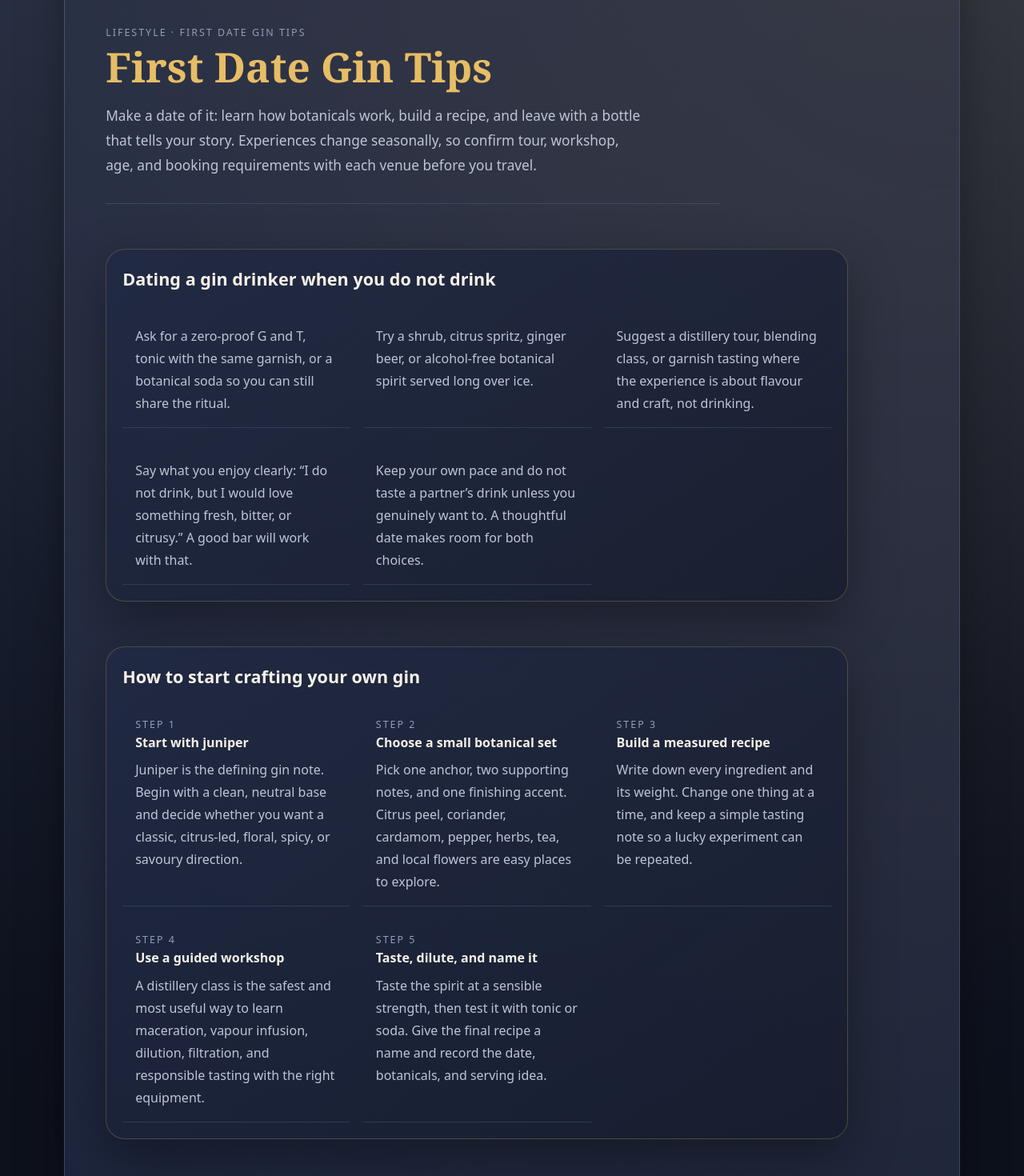
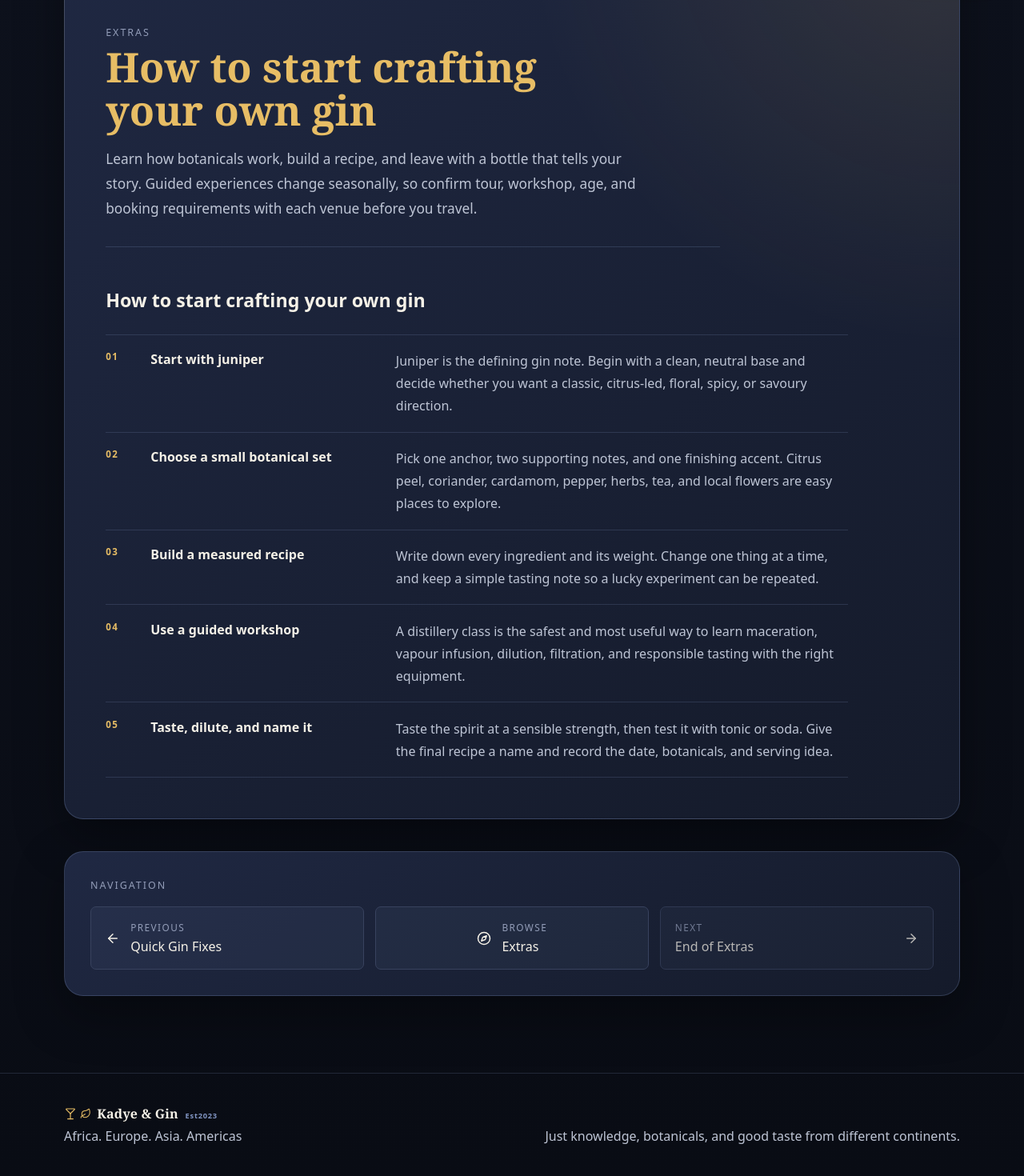
Before and after one commit to NigelKadye/first_site, a Next.js app: page /craft-gin in a window 1280 px wide. Shown: the part 800-2270 px from the top of the page at 80% size. Built offline with nearby package versions, Linux system fonts and the light colour scheme.

Commit message:
Split visit and first-date tips into flat navigation tabs

```diff
--- a/pages/[slug].tsx
+++ b/pages/[slug].tsx
@@ -18,6 +18,8 @@ const sectionComponents = {
   'spirit-coolers': dynamic(() => import('../src/components/sections/SpiritCoolers')),
   budget: dynamic(() => import('../src/components/sections/Budget')),
   'first-dates': dynamic(() => import('../src/components/sections/FirstDates')),
+  'first-date-tips': dynamic(() => import('../src/components/sections/FirstDateTips')),
+  'plan-visit': dynamic(() => import('../src/components/sections/PlanVisit')),
   'craft-gin': dynamic(() => import('../src/components/sections/CraftGin')),
   serving: dynamic(() => import('../src/components/sections/Serving')),
   pairings: dynamic(() => import('../src/components/sections/Pairings')),
--- a/src/components/CategoryOverview.tsx
+++ b/src/components/CategoryOverview.tsx
@@ -12,17 +12,17 @@ export default function CategoryOverview({ group }) {
           <h2 className="section-title">{group.title}</h2>
           <p className="section-intro">{group.description}</p>
         </div>
-        <div className="guide-grid wide-grid">
+        <nav className="flat-nav" aria-label={`${group.title} pages`}>
           {group.items.map((item) => (
-            <Link key={item.id} href={item.href} className="guide-item category-link">
-              <span className="stack-title">{item.label}</span>
-              <span className="subtle-copy">{item.description}</span>
-              <span className="category-link-arrow">
-                <ChevronRight size={18} aria-hidden="true" />
+            <Link key={item.id} href={item.href} className="flat-nav-item">
+              <span>
+                <span className="stack-title">{item.label}</span>
+                <span className="subtle-copy">{item.description}</span>
               </span>
+              <ChevronRight size={18} aria-hidden="true" />
             </Link>
           ))}
-        </div>
+        </nav>
       </div>
     </section>
   )
--- a/src/components/sections/CraftGin.tsx
+++ b/src/components/sections/CraftGin.tsx
@@ -10,59 +10,23 @@ export default function CraftGin({ onNavigate }) {
           Back to Home
         </button>
         <div className="section-heading">
-          <p className="section-eyebrow">Lifestyle · First Date Gin Tips</p>
+          <p className="section-eyebrow">Extras</p>
           <h2 className="section-title">{craftGinData.title}</h2>
           <p className="section-intro">{craftGinData.intro}</p>
         </div>
-
-        <article className="guide-card craft-gin-callout">
-          <h3>{craftGinData.nonAlcoholicTitle}</h3>
-          <div className="guide-grid">
-            {craftGinData.nonAlcoholicOptions.map((option) => (
-              <div key={option} className="guide-item">
-                <p className="stack-copy">{option}</p>
-              </div>
+        <section className="flat-section">
+          <h3>{craftGinData.howToTitle}</h3>
+          <ol className="visit-list craft-steps-list">
+            {craftGinData.steps.map((step) => (
+              <li key={step.title} className="visit-list-item">
+                <div>
+                  <p className="stack-title">{step.title}</p>
+                </div>
+                <p className="stack-copy">{step.description}</p>
+              </li>
             ))}
-          </div>
-        </article>
-
-        <article className="guide-card craft-gin-callout">
-          <h3>{craftGinData.howToTitle}</h3>
-          <div className="guide-grid">
-            {craftGinData.steps.map((step, index) => (
-              <div key={step.title} className="guide-item">
-                <p className="section-eyebrow">Step {index + 1}</p>
-                <p className="stack-title">{step.title}</p>
-                <p className="stack-copy">{step.description}</p>
-              </div>
-            ))}
-          </div>
-        </article>
-
-        <div className="craft-region-list">
-          <div className="section-heading craft-subheading">
-            <p className="section-eyebrow">Plan a visit</p>
-            <h3 className="section-title">Gin schools, distilleries, and visitor leads</h3>
-            <p className="section-intro">These are starting points for a craft-gin date. Availability, age limits, tours, and hands-on classes vary, so contact each venue before making a booking.</p>
-          </div>
-          {craftGinData.regions.map((region) => (
-            <section key={region.title} className="craft-region">
-              <div className="craft-region-heading">
-                <h3>{region.title}</h3>
-                <p className="subtle-copy">{region.intro}</p>
-              </div>
-              <div className="craft-location-grid">
-                {region.locations.map((location) => (
-                  <article key={location.name} className="craft-location">
-                    <p className="stack-title">{location.name}</p>
-                    <p className="micro-note">{location.place}</p>
-                    <p className="stack-copy">{location.note}</p>
-                  </article>
-                ))}
-              </div>
-            </section>
-          ))}
-        </div>
+          </ol>
+        </section>
       </div>
     </section>
   )
--- /dev/null
+++ b/src/components/sections/FirstDateTips.tsx
@@ -0,0 +1,44 @@
+import { ArrowLeft } from 'lucide-react'
+import { craftGinData } from '../../data/craftGin'
+import { firstDatesData } from '../../data/firstDates'
+
+export default function FirstDateTips({ onNavigate }) {
+  return (
+    <section className="content-section">
+      <div className="site-width section-shell">
+        <button type="button" className="section-back" onClick={() => onNavigate('home')}>
+          <ArrowLeft size={16} aria-hidden="true" />
+          Back to Home
+        </button>
+        <div className="section-heading">
+          <p className="section-eyebrow">Lifestyle</p>
+          <h2 className="section-title">First Date Gin Tips</h2>
+          <p className="section-intro">Make a gin date welcoming, relaxed, and easy to enjoy whether one of you drinks or neither of you does.</p>
+        </div>
+        <section className="flat-section">
+          <h3>{craftGinData.nonAlcoholicTitle}</h3>
+          <div className="flat-list">
+            {craftGinData.nonAlcoholicOptions.map((option, index) => (
+              <div key={option} className="flat-list-item">
+                <p className="section-eyebrow">Tip {index + 1}</p>
+                <p className="stack-copy">{option}</p>
+              </div>
+            ))}
+          </div>
+        </section>
+        <section className="flat-section">
+          <h3>{firstDatesData.tipsTitle}</h3>
+          <div className="flat-list">
+            {firstDatesData.tips.map((tip, index) => (
+              <div key={tip.title} className="flat-list-item">
+                <p className="section-eyebrow">Tip {index + 1}</p>
+                <p className="stack-title">{tip.title}</p>
+                <p className="stack-copy">{tip.description}</p>
+              </div>
+            ))}
+          </div>
+        </section>
+      </div>
+    </section>
+  )
+}
--- a/src/components/sections/FirstDates.tsx
+++ b/src/components/sections/FirstDates.tsx
@@ -14,34 +14,23 @@ export default function FirstDates({ onNavigate }) {
           <h2 className="section-title">{firstDatesData.title}</h2>
           <p className="section-intro">{firstDatesData.intro}</p>
         </div>
-        <div className="info-grid wide-grid">
+        <section className="flat-section">
           {firstDatesData.categories.map((category) => (
-            <article key={category.title} className="info-card">
+            <section key={category.title} className="flat-subsection">
               <h3>{category.title}</h3>
               <p className="subtle-copy">{category.subtitle}</p>
-              <div className="stack-list">
+              <div className="flat-list">
                 {category.gins.map((gin) => (
-                  <div key={gin.name} className="stack-row">
+                  <div key={gin.name} className="flat-list-item">
                     <p className="stack-title">{gin.name}</p>
                     <p className="stack-copy">{gin.why}</p>
                     <p className="micro-note">Order: {gin.order}</p>
                   </div>
                 ))}
               </div>
-            </article>
+            </section>
           ))}
-        </div>
-        <article className="guide-card">
-          <h3>{firstDatesData.tipsTitle}</h3>
-          <div className="guide-grid">
-            {firstDatesData.tips.map((tip) => (
-              <div key={tip.title} className="guide-item">
-                <p className="stack-title">{tip.title}</p>
-                <p className="stack-copy">{tip.description}</p>
-              </div>
-            ))}
-          </div>
-        </article>
+        </section>
       </div>
     </section>
   )
--- /dev/null
+++ b/src/components/sections/PlanVisit.tsx
@@ -0,0 +1,39 @@
+import { ArrowLeft } from 'lucide-react'
+import { craftGinData } from '../../data/craftGin'
+
+export default function PlanVisit({ onNavigate }) {
+  return (
+    <section className="content-section">
+      <div className="site-width section-shell">
+        <button type="button" className="section-back" onClick={() => onNavigate('home')}>
+          <ArrowLeft size={16} aria-hidden="true" />
+          Back to Home
+        </button>
+        <div className="section-heading">
+          <p className="section-eyebrow">Regions</p>
+          <h2 className="section-title">Plan a Visit</h2>
+          <p className="section-intro">Find gin schools, distilleries, and visitor leads by region. Confirm opening hours, tour dates, age requirements, and hands-on workshop availability before you travel.</p>
+        </div>
+        <div className="flat-section-list">
+          {craftGinData.regions.map((region) => (
+            <section key={region.title} className="flat-section region-visit-section">
+              <h3>{region.title}</h3>
+              <p className="subtle-copy">{region.intro}</p>
+              <ol className="visit-list">
+                {region.locations.map((location) => (
+                  <li key={location.name} className="visit-list-item">
+                    <div>
+                      <p className="stack-title">{location.name}</p>
+                      <p className="micro-note">{location.place}</p>
+                    </div>
+                    <p className="stack-copy">{location.note}</p>
+                  </li>
+                ))}
+              </ol>
+            </section>
+          ))}
+        </div>
+      </div>
+    </section>
+  )
+}
--- a/src/data/craftGin.js
+++ b/src/data/craftGin.js
@@ -1,6 +1,6 @@
 export const craftGinData = {
-  title: 'First Date Gin Tips',
-  intro: 'Make a date of it: learn how botanicals work, build a recipe, and leave with a bottle that tells your story. Experiences change seasonally, so confirm tour, workshop, age, and booking requirements with each venue before you travel.',
+  title: 'How to start crafting your own gin',
+  intro: 'Learn how botanicals work, build a recipe, and leave with a bottle that tells your story. Guided experiences change seasonally, so confirm tour, workshop, age, and booking requirements with each venue before you travel.',
   nonAlcoholicTitle: 'Dating a gin drinker when you do not drink',
   nonAlcoholicOptions: [
     'Ask for a zero-proof G and T, tonic with the same garnish, or a botanical soda so you can still share the ritual.',
--- a/src/siteConfig.tsx
+++ b/src/siteConfig.tsx
@@ -9,6 +9,7 @@ export const navGroups = [
       { id: 'usa', label: 'United States', description: 'American craft gin picks with bold flavor profiles.' },
       { id: 'americas', label: 'Southern America & Mexico', description: 'Latin American expressions and bright serving ideas.' },
       { id: 'asia', label: 'Asia', description: 'Japanese, Indian, and Southeast Asian gins shaped by local botanicals.' },
+      { id: 'plan-visit', label: 'Plan a Visit', description: 'Distilleries, gin schools, and workshop leads by region.' },
     ],
   },
   {
@@ -27,8 +28,8 @@ export const navGroups = [
     description: 'Choose serves by budget, occasion, and practical hosting tips.',
     items: [
       { id: 'budget', label: 'Budget Picks', description: 'Affordable bottles that still feel elevated.' },
-      { id: 'first-dates', label: 'First Dates', description: 'Stylish pours for easy conversation and confidence.' },
-      { id: 'craft-gin', label: 'First Date Gin Tips', description: 'Zero-proof options, gin-making date ideas, and visitor leads.' },
+      { id: 'first-dates', label: 'Gins for First Dates', description: 'Stylish pours for easy conversation and confidence.' },
+      { id: 'first-date-tips', label: 'First Date Gin Tips', description: 'Practical date advice and inclusive zero-proof options.' },
       { id: 'serving', label: 'Serving Tips', description: 'Glassware, garnish, and temperature guidance.' },
     ],
   },
@@ -39,6 +40,7 @@ export const navGroups = [
     items: [
       { id: 'pairings', label: 'Food Pairings', description: 'Simple snacks and plates that match each style.' },
       { id: 'quick-fixes', label: 'Quick Gin Fixes', description: 'Fast ways to rebalance a drink and rescue a serve.' },
+      { id: 'craft-gin', label: 'How to Start Crafting Your Own Gin', description: 'A practical beginner’s path from botanicals to bottle.' },
     ],
   },
 ].map((group) => ({
--- a/src/styles.css
+++ b/src/styles.css
@@ -954,10 +954,120 @@ img {
   letter-spacing: 0.12em;
 }
 
-.craft-gin-callout {
+.flat-nav {
   max-width: 58rem;
-  border: 1px solid rgba(231, 189, 101, 0.24);
-  background: linear-gradient(145deg, rgba(32, 41, 68, 0.78), rgba(21, 27, 43, 0.76));
+  border-top: 1px solid rgba(130, 150, 196, 0.24);
+}
+
+.flat-nav-item {
+  display: flex;
+  align-items: center;
+  justify-content: space-between;
+  gap: 1.5rem;
+  padding: 1.25rem 0;
+  border-bottom: 1px solid rgba(130, 150, 196, 0.24);
+  color: inherit;
+  text-decoration: none;
+  transition: color 180ms ease, padding-left 180ms ease;
+}
+
+.flat-nav-item > span {
+  display: grid;
+  gap: 0.25rem;
+}
+
+.flat-nav-item > svg {
+  flex: 0 0 auto;
+  color: var(--color-accent);
+}
+
+.flat-nav-item:hover,
+.flat-nav-item:focus-visible {
+  padding-left: 0.5rem;
+  color: var(--color-accent);
+}
+
+.flat-section {
+  max-width: 58rem;
+}
+
+.flat-section + .flat-section,
+.flat-subsection + .flat-subsection {
+  margin-top: 3.5rem;
+  padding-top: 2rem;
+  border-top: 1px solid rgba(130, 150, 196, 0.24);
+}
+
+.flat-section h3,
+.flat-subsection h3 {
+  margin: 0 0 1rem;
+  color: var(--color-text);
+  font-size: 1.45rem;
+}
+
+.flat-list {
+  margin-top: 1.5rem;
+  border-top: 1px solid rgba(130, 150, 196, 0.2);
+}
+
+.flat-list-item {
+  padding: 1.2rem 0;
+  border-bottom: 1px solid rgba(130, 150, 196, 0.2);
+}
+
+.flat-list-item .section-eyebrow {
+  margin-bottom: 0.45rem;
+}
+
+.flat-list-item .stack-copy {
+  max-width: 48rem;
+}
+
+.flat-section-list {
+  max-width: 58rem;
+}
+
+.region-visit-section + .region-visit-section {
+  margin-top: 3.5rem;
+  padding-top: 2rem;
+  border-top: 1px solid rgba(130, 150, 196, 0.24);
+}
+
+.visit-list {
+  margin: 1.5rem 0 0;
+  padding: 0;
+  list-style: none;
+  border-top: 1px solid rgba(130, 150, 196, 0.2);
+  counter-reset: visit;
+}
+
+.visit-list-item {
+  display: grid;
+  grid-template-columns: 2rem minmax(11rem, 0.8fr) minmax(0, 1.6fr);
+  gap: 1.5rem;
+  padding: 1.15rem 0;
+  border-bottom: 1px solid rgba(130, 150, 196, 0.2);
+  counter-increment: visit;
+}
+
+.visit-list-item::before {
+  content: counter(visit, decimal-leading-zero);
+  grid-row: 1;
+  color: var(--color-accent);
+  font-size: 0.72rem;
+  font-weight: 700;
+  letter-spacing: 0.12em;
+}
+
+.visit-list-item > div {
+  grid-column: 2 / 3;
+  grid-row: 1;
+}
+
+.visit-list-item > .stack-copy {
+  grid-column: 3 / 4;
+  grid-row: 1;
+  margin-top: 0;
 }
 
 .craft-subheading {
@@ -1062,6 +1172,19 @@ img {
   .gin-card-head,
   .gin-list-head {
     flex-direction: column;
+  }
+
+  .visit-list-item {
+    grid-template-columns: 2rem 1fr;
+  }
+
+  .visit-list-item > div {
+    grid-column: 2 / 3;
+  }
+
+  .visit-list-item > .stack-copy {
+    grid-column: 2 / 3;
+    grid-row: 2;
   }
 }
 
```
